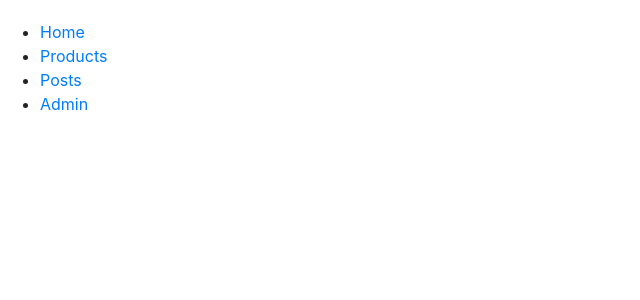
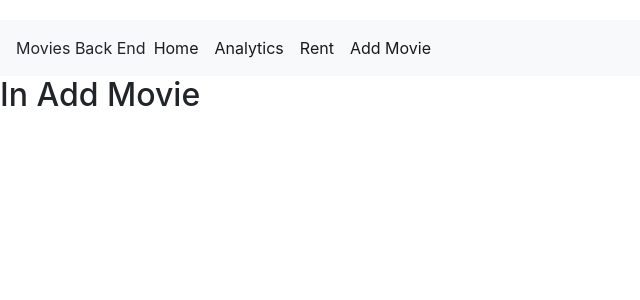
Before and after one commit to vamsiKrishna0315/Reactdummy, a React app: page /addmovie in a window 1280 px wide. Shown: the top 300 px of the page, without its empty margins (0-640 px from the left). Built offline with nearby package versions, Linux system fonts and the light colour scheme.

Commit message:
implemented react routing

```diff
--- a/src/App.js
+++ b/src/App.js
@@ -1,32 +1,28 @@
 import React, { Component } from 'react';
-import {Route, Switch} from "react-router-dom";
-// import movies from './components/Movies/movies';
-// import count from './components/Movies/count';
-import admin from './components/Movies/NavComponents/admin';
-import NavBar from './components/Movies/NavComponents/navbar';
-import posts from './components/Movies/NavComponents/posts';
-import products from './components/Movies/NavComponents/products';
-import "./App.css";
+import { BrowserRouter as Router, Route, Switch } from 'react-router-dom';
+import Movies from './components/Movies/movies';
+import NavBar from './components/Movies/subComponents/navbar';
+import Analytics from './components/Movies/subComponents/analytics';
+import Rent from './components/Movies/subComponents/rent';
+import AddMovie from './components/Movies/subComponents/addmovie';
+import './App.css';
 
-class App extends Component{
-    render(){
-        return(
+class App extends Component {
+  render() {
+    return (
+      <Router>
         <div>
-                 <NavBar/>
-            <main className='container'>
+          <NavBar />
+          <div className="content">
             <Switch>
-                <Route path="/products" component={products} />
-                {/* <Route path="/posts" component={posts}/> */}
-                <Route path="/posts/:postId" component={posts} />
-
-                <Route path="/admin" component={admin}/>
+              <Route path="/analytics" component={Analytics} />
+              <Route path="/rent" component={Rent} />
+              <Route path="/addmovie" component={AddMovie} />
+              <Route path="/" component={Movies} />
             </Switch>
-
-
-            </main>
-
           </div>
-
+        </div>
+      </Router>
     );
   }
 }
--- /dev/null
+++ b/src/components/Movies/subComponents/addmovie.jsx
@@ -0,0 +1,9 @@
+import React from 'react';
+
+const AddMovie = () => {
+    return(
+        <h2>In Add Movie</h2>
+    )
+}
+
+export default AddMovie;
--- /dev/null
+++ b/src/components/Movies/subComponents/analytics.jsx
@@ -0,0 +1,9 @@
+import React from 'react';
+
+const Analytics = () => {
+    return(
+        <h2>In Analytics</h2>
+    )
+}
+
+export default Analytics;
--- a/src/components/Movies/subComponents/listComponent.jsx
+++ b/src/components/Movies/subComponents/listComponent.jsx
@@ -1,13 +1,15 @@
+// ListComponent.js
 import React from 'react';
+import { Link } from 'react-router-dom';
 
-const ListComponent = ({ menuNames }) => {
+const ListComponent = ({ menuItems }) => {
   return (
     <>
-      {menuNames.map((menuName, index) => (
+      {menuItems.map((menuItem, index) => (
         <li key={index} className="nav-item active">
-          <a className="nav-link" href="#">
-            {menuName} <span className="sr-only">(current)</span>
-          </a>
+          <Link to={menuItem.to} className="nav-link">
+            {menuItem.menuName} <span className="sr-only">(current)</span>
+          </Link>
         </li>
       ))}
     </>
--- a/src/components/Movies/subComponents/navbar.jsx
+++ b/src/components/Movies/subComponents/navbar.jsx
@@ -3,15 +3,18 @@ import ListComponent from './listComponent';
 
 class NavBar extends Component {
   state = {
-    menuNames: ['Home', 'Analytics', 'Rent', 'Add Movie']
+    menuItems: [
+      { menuName: 'Home', to: '/' },
+      { menuName: 'Analytics', to: '/analytics' },
+      { menuName: 'Rent', to: '/rent' },
+      { menuName: 'Add Movie', to: '/addmovie' }
+    ]
   };
 
   render() {
     return (
       <nav className="navbar navbar-expand-lg navbar-light bg-light">
-        <a className="navbar-brand" href="#">
           Movies Back End
-        </a>
         <button
           className="navbar-toggler"
           type="button"
@@ -25,7 +28,7 @@ class NavBar extends Component {
         </button>
         <div className="collapse navbar-collapse" id="navbarNav">
           <ul className="navbar-nav">
-            <ListComponent menuNames={this.state.menuNames} />
+            <ListComponent menuItems={this.state.menuItems} />
           </ul>
         </div>
       </nav>
--- /dev/null
+++ b/src/components/Movies/subComponents/rent.jsx
@@ -0,0 +1,9 @@
+import React from 'react';
+
+const Rent = () => {
+    return(
+        <h2>In Rent</h2>
+    )
+}
+
+export default Rent;
--- a/src/index.js
+++ b/src/index.js
@@ -8,7 +8,7 @@ import "bootstrap/dist/css/bootstrap.css";
 import '../node_modules/font-awesome/css/font-awesome.min.css';
 // import Counter from './components/counter';
 // import Counters from './components/counters';
-import Movies from './components/Movies/movies';
+// import Movies from './components/Movies/movies';
 // import NavBar from './components/Movies/NavComponents/navbar';
 import { BrowserRouter } from "react-router-dom";
 import App from "./App";
@@ -20,8 +20,8 @@ import App from "./App";
 // ReactDOM.render(<Counters />, document.getElementById("root"));
 ReactDOM.render(
     <BrowserRouter>
-      <App />
-    </BrowserRouter>,
+      <App/>
+     </BrowserRouter>,
     document.getElementById("root")
   );
 
```
Lines whose indentation alone changed are shown as unchanged.
